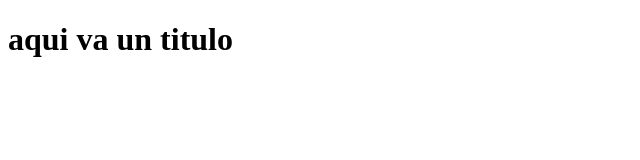
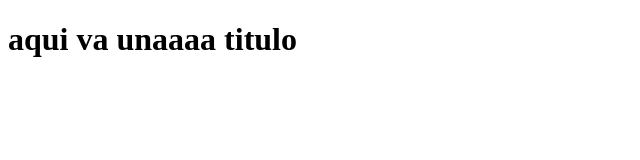
Before and after one commit to AntonioJEspinoza/ProyectoCDS, a plain HTML site: page index.html in a window 1280 px wide. Shown: the whole page, without its empty margins (0-640 px from the left). Drawn offline with Linux system fonts and the light colour scheme.

Commit message:
Update index.html

```diff
--- a/index.html
+++ b/index.html
@@ -7,6 +7,6 @@
     <title>Document</title>
 </head>
 <body>
-    <h1>aqui va un titulo</h1>
+    <h1>aqui va unaaaa titulo</h1>
 </body>
 </html>
```
